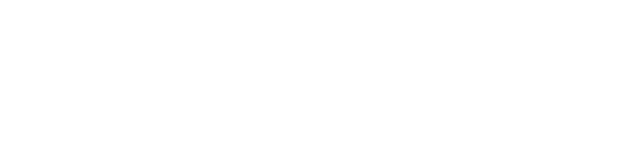
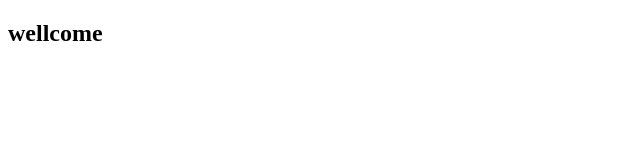
Before and after one commit to Igore4eg/simple, a plain HTML site: page index.html in a window 1280 px wide. Shown: the whole page, without its empty margins (0-640 px from the left). Drawn offline with Linux system fonts and the light colour scheme.

Commit message:
Update index.html

```diff
--- a/index.html
+++ b/index.html
@@ -1,4 +1,4 @@
 <!DOCTYPE html>
 <html>
-
+    <h2>wellcome</h2>
 </html>
```
